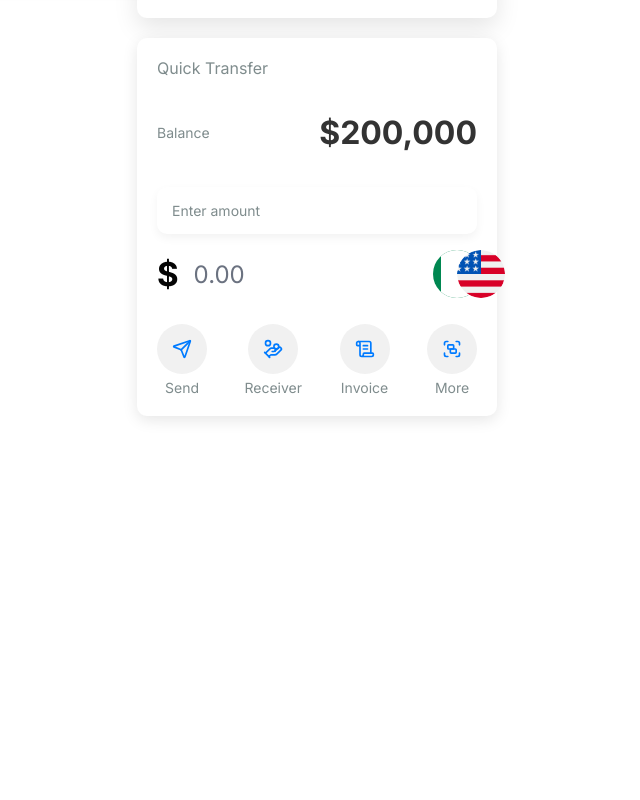
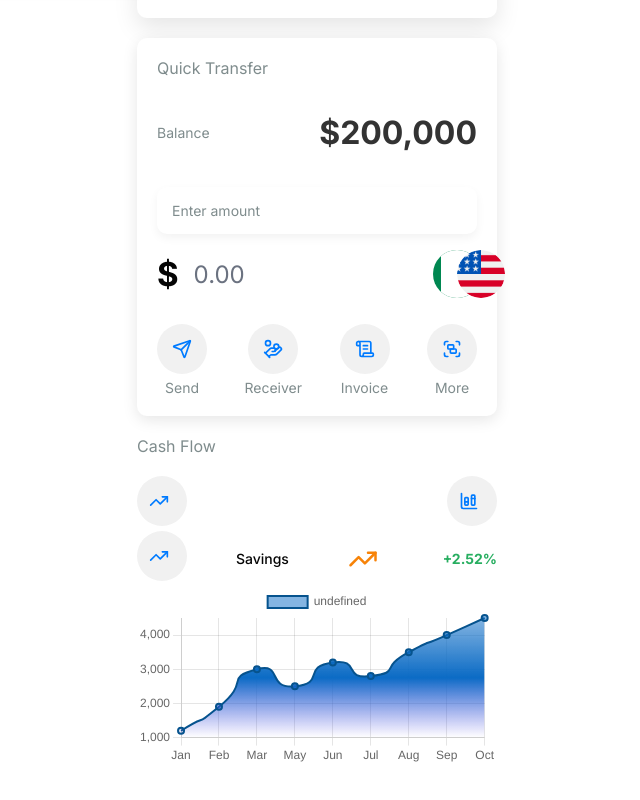
Before and after one commit to Ameenugullah/Admin-Dashboard-app, a React (Vite) app: page / in a window 1280 px wide. Shown: the part 822-1622 px from the top of the page, without its empty margins (113-753 px from the left). Before the commit the page ends 1348 px from the top, so only its background shows below. Built offline with nearby package versions, Linux system fonts and the light colour scheme.

Commit message:
Addition of the Cash flow component

```diff
--- a/package.json
+++ b/package.json
@@ -10,8 +10,10 @@
     "preview": "vite preview"
   },
   "dependencies": {
+    "chart.js": "^4.5.1",
     "lucide-react": "^0.563.0",
     "react": "^19.2.0",
+    "react-chartjs-2": "^5.3.1",
     "react-dom": "^19.2.0"
   },
   "devDependencies": {
--- /dev/null
+++ b/src/Components/CashFlow/CashFlow.jsx
@@ -0,0 +1,65 @@
+import {ChartColumnStacked, TrendingUp} from 'lucide-react';
+import Chart from 'chart.js/auto';
+import { Line } from 'react-chartjs-2';
+import './CashFlow.css';
+
+
+const CashFlow = () => {
+    const getGradient = (ctx, chartArea) =>{
+        let getGradient = ctx.createLinearGradient(0, chartArea.bottom, 0, chartArea.top);
+        getGradient.addColorStop(0, 'rgba(79, 70, 229, 0)');
+        getGradient.addColorStop(0.5, 'rgba(11, 107, 197, 1)');
+        getGradient.addColorStop(1, 'rgba(11, 107, 197, 0.5)');
+        return getGradient;
+    }
+    const config = {
+        data:{
+            labels:["Jan", "Feb", "Mar", "May", "Jun", "Jul", "Aug", "Sep", "Oct",],
+            datasets:[
+                {
+                  data:[1200, 1900, 3000, 2500, 3200, 2800, 3500, 4000, 4500],
+                  borderWidth:2,
+                  borderColor: '#06538eff',
+                  lineTension: 0.8,
+                  fill: true,
+                    backgroundColor: (context)=>{
+                        const Chart = context.chart
+                        const {ctx, chartArea} = Chart;
+                        if(!chartArea) return;
+                        return getGradient (ctx, chartArea)
+                    }
+
+
+                },
+        ],
+        },
+        options:{},
+    }
+
+    return (
+        <div className='cash-flow-card'>
+            <div className="cash-flow-header">
+                <h2 className="title">Cash Flow</h2>
+                <div className="row round-btns">
+                    <div className="rounded-icon-btn">
+                        <TrendingUp className="icon"/>
+                    </div>
+                    <div className="rounded-icon-btn btn-primary">
+                        <ChartColumnStacked className="icon"/>
+                    </div>
+                </div>
+            </div>
+            <div className="row trending-report">
+                <div className="rounded-icon-btn btn-primary">
+                        <TrendingUp className="icon"/>
+                    </div>
+                    <h3>Savings</h3>
+                    <TrendingUp className="icon primary"/>
+                    <p className="success">+2.52%</p>
+            </div>
+            <Line data={config.data} options={config.options}/>
+        </div>
+    );
+};
+
+export default CashFlow;
--- a/src/Dashboard/index.jsx
+++ b/src/Dashboard/index.jsx
@@ -2,10 +2,10 @@ import './Dashboard.css';
 import Navbar from '../Components/Navbar/Navbar';
 import Sidebar from '../Components/Sidebar';
 import VisaCard from '../Components/VisaCard/Card';
-import { useState } from 'react';
 import SendMoney from '../Components/SendMoney/SendMoney';
 import QuickTransfer from '../Components/QuickTransfer/QuickTransfer';
-
+import CashFlow from '../Components/CashFlow/CashFlow';
+import { useState } from 'react';
 
 const Dashboard = () => {
     const [open, _setOpen] = useState(false);
@@ -19,6 +19,7 @@ const Dashboard = () => {
                     <VisaCard/>
                     <SendMoney/>
                     <QuickTransfer/>
+                    <CashFlow/>
                 </div>
                 <div className="column"></div>
             </section>
```
Also changed, not shown: src/Components/CashFlow/CashFlow.css (added), 1 other file (tests, documents, lock files or other folders).
